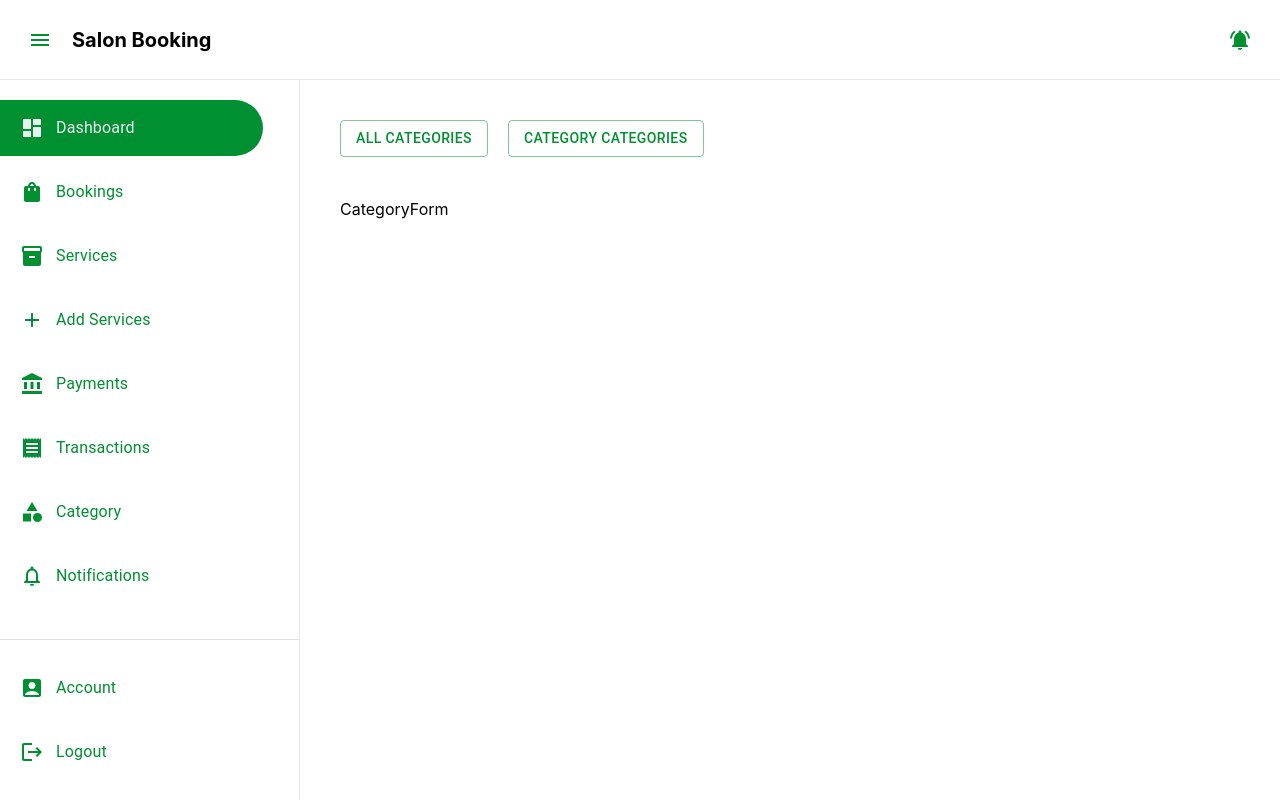
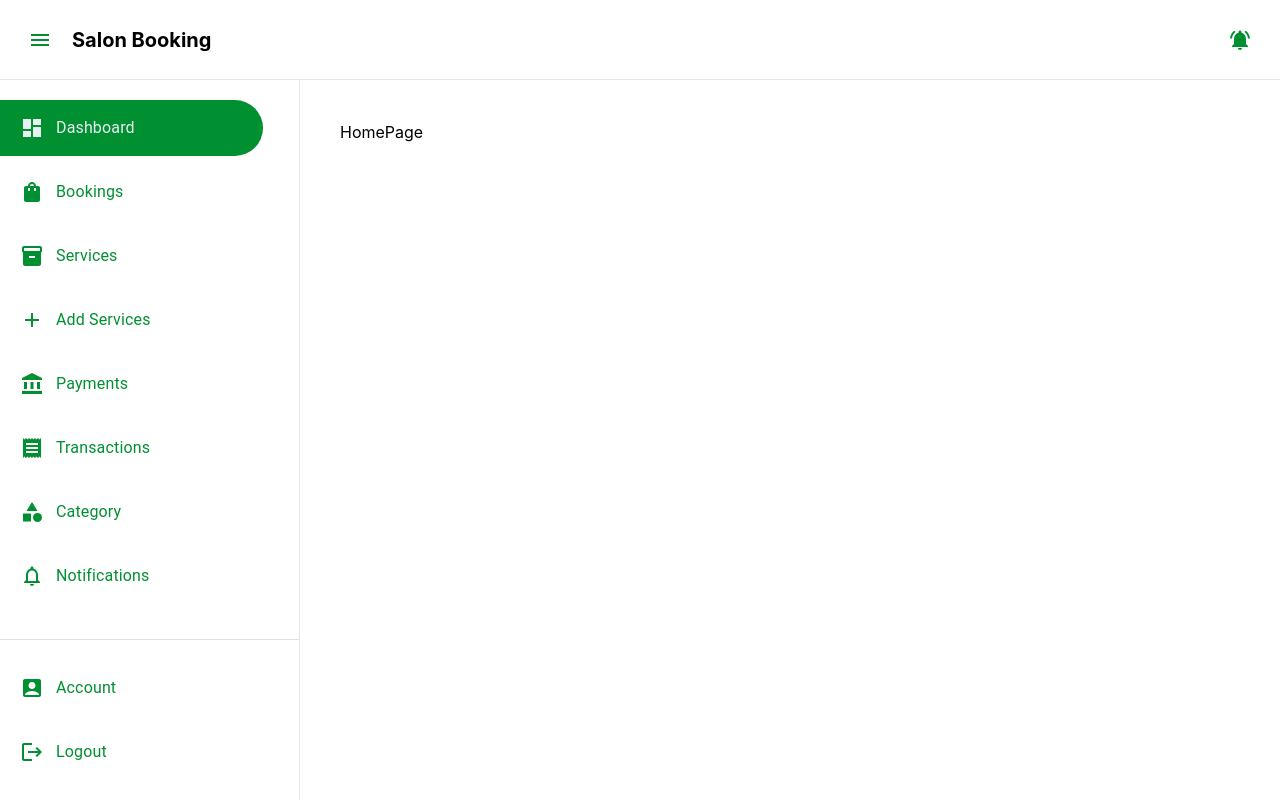
Before and after one commit to Ndlam0211/Salon-Booking-Client, a React (Create React App) app: page /salon-dashboard in a window 1280 px wide. Built offline with nearby package versions, Linux system fonts and the light colour scheme.

Commit message:
Add routing for Salon Dashboard; create HomePage and CreateServiceForm components

```diff
--- a/src/Customer/Notification/Notifications.jsx
+++ b/src/Customer/Notification/Notifications.jsx
@@ -9,7 +9,7 @@ const Notifications = () => {
 
   useEffect(() => {
     dispatch(fetchNotificationsByUser({
-      userId: auth.user.id,
+      userId: auth.user?.id,
       jwt: localStorage.getItem("jwt")
     }));
   },[])
--- /dev/null
+++ b/src/Salon/Home/HomePage.jsx
@@ -0,0 +1,9 @@
+import React from 'react'
+
+const HomePage = () => {
+  return (
+    <div>HomePage</div>
+  )
+}
+
+export default HomePage
--- a/src/Salon/SalonDashBoard.jsx
+++ b/src/Salon/SalonDashBoard.jsx
@@ -5,24 +5,33 @@ import BookingTable from './Booking/BookingTable'
 import ServiceTable from './Service/ServiceTable'
 import TransactionTable from './Transaction/TransactionTable'
 import Category from './Category/Category'
+import { Route, Routes } from 'react-router-dom'
+import CreateServiceForm from './Service/CreateServiceForm'
+import HomePage from "./Home/HomePage";
+import Notifications from "../Customer/Notification/Notifications"
 
 const SalonDashBoard = () => {
   return (
-    <div className='min-h-screen'>
-      <Navbar DrawerList={SalonDrawerList}/>
-      <section className='lg:flex lg:h-[90vh]'>
+    <div className="min-h-screen">
+      <Navbar DrawerList={SalonDrawerList} />
+      <section className="lg:flex lg:h-[90vh]">
         <div className="hidden lg:block h-full">
-          <SalonDrawerList/>
+          <SalonDrawerList />
         </div>
         <div className="p-10 w-full lg:w-[80%] overflow-y-auto">
-          {/* <BookingTable/> */}
-          {/* <ServiceTable/> */}
-          {/* <TransactionTable/> */}
-          <Category/>
+          <Routes>
+            <Route path="/" element={<HomePage />} />
+            <Route path="/services" element={<ServiceTable />} />
+            <Route path="/add-service" element={<CreateServiceForm />} />
+            <Route path="/bookings" element={<BookingTable />} />
+            <Route path="/categories" element={<Category />} />
+            <Route path="/transactions" element={<TransactionTable />} />
+            <Route path="/notifications" element={<Notifications />} />
+          </Routes>
         </div>
       </section>
     </div>
-  )
+  );
 }
 
 export default SalonDashBoard
--- /dev/null
+++ b/src/Salon/Service/CreateServiceForm.jsx
@@ -0,0 +1,9 @@
+import React from 'react'
+
+const CreateServiceForm = () => {
+  return (
+    <div>CreateServiceForm</div>
+  )
+}
+
+export default CreateServiceForm
```
